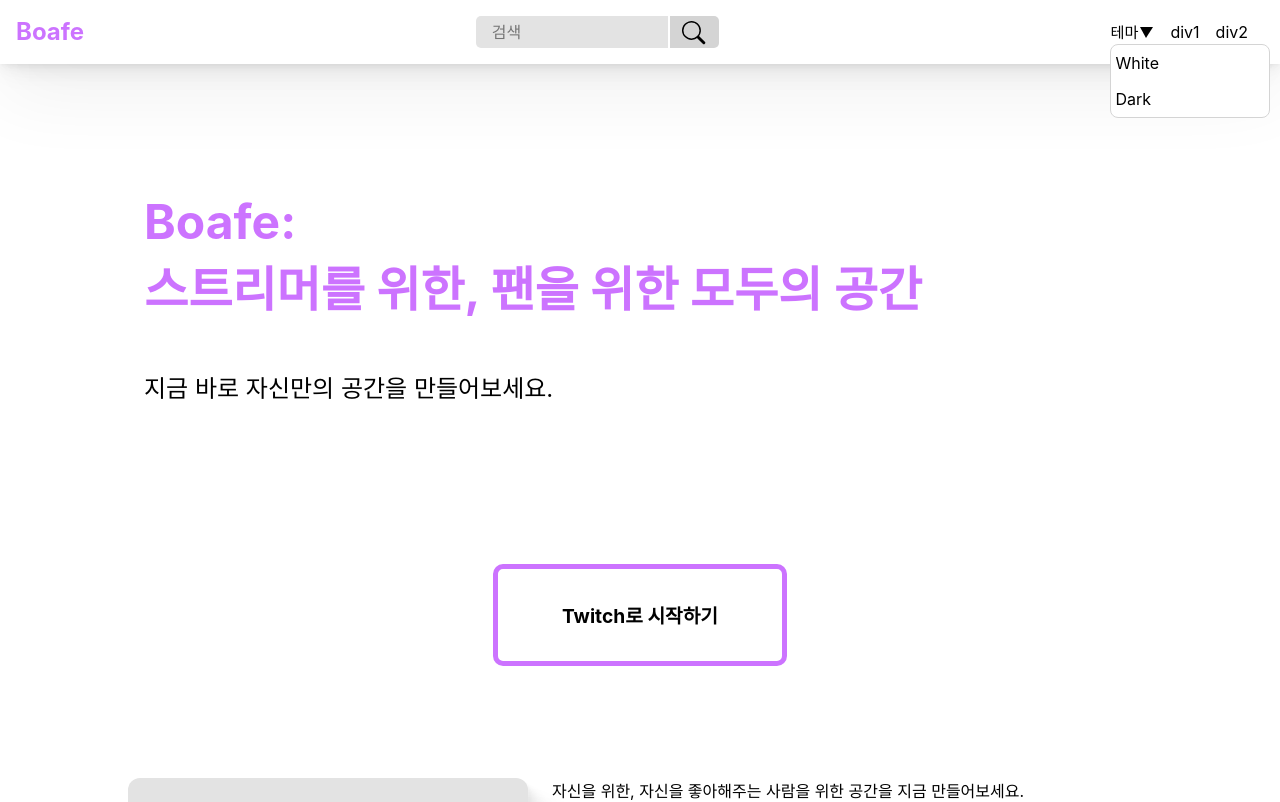
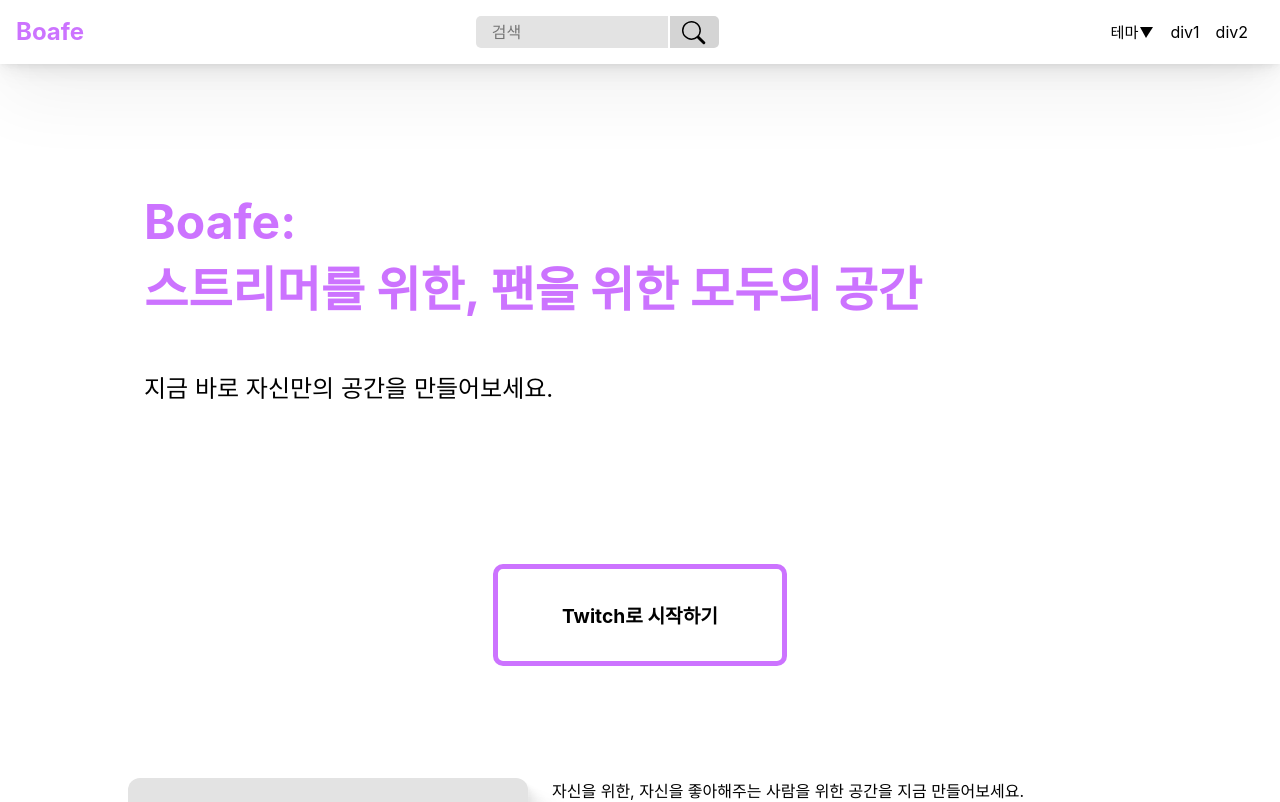
Before and after one commit to 5tarlight/broafe, a Next.js app: page / in a window 1280 px wide. Shown: the top 802 px of the page. Built offline with nearby package versions, Linux system fonts and the light colour scheme.

Commit message:
show and hide dropdown

```diff
--- a/components/header/Header.style.ts
+++ b/components/header/Header.style.ts
@@ -103,6 +103,7 @@ export const HeaderThemePolygonStyle = styled.polygon`
 
 export const HeaderThemeSpanStyle = styled.span`
   font-size: 0.95rem;
+  user-select: none;
 `;
 
 export const HeaderThemeDropdownContainerStyle = styled.div`
@@ -111,7 +112,8 @@ export const HeaderThemeDropdownContainerStyle = styled.div`
   background-color: ${({ theme }) => theme.colors.background};
   margin-top: -5px;
   border: 1px solid ${({ theme }) => theme.colors.dark1};
-  display: flex;
+  /* display: flex; */
+  display: none;
   flex-direction: column;
   user-select: none;
   width: 10rem;
--- a/components/header/ThemeSelector.tsx
+++ b/components/header/ThemeSelector.tsx
@@ -1,4 +1,5 @@
 import { NextPage } from "next";
+import { createRef, useEffect, useState } from "react";
 import {
   HeaderThemeDropdownContainerStyle,
   HeaderThemeDropdownItem,
@@ -11,14 +12,26 @@ import {
 interface Props {}
 
 const ThemeSelector: NextPage<Props> = () => {
+  const dropdown = createRef<HTMLDivElement>();
+  const [show, setShow] = useState(false);
+
+  // dropdown?.current?.style.display = show ? "flex" : "none";
+  useEffect(() => {
+    dropdown?.current?.style.setProperty("display", show ? "flex" : "none");
+  }, [show]);
+
   return (
-    <HeaderThemeSelectorContainerStyle>
+    <HeaderThemeSelectorContainerStyle
+      onClick={(e) => {
+        setShow(!show);
+      }}
+    >
       <HeaderThemeSpanStyle>테마</HeaderThemeSpanStyle>
       <HeaderThemeTriSvgStyle height={13} width={16}>
         <HeaderThemePolygonStyle points="8,13 2,2 15,2" />
       </HeaderThemeTriSvgStyle>
 
-      <HeaderThemeDropdownContainerStyle>
+      <HeaderThemeDropdownContainerStyle ref={dropdown}>
         <HeaderThemeDropdownItem>White</HeaderThemeDropdownItem>
         <HeaderThemeDropdownItem>Dark</HeaderThemeDropdownItem>
       </HeaderThemeDropdownContainerStyle>
```
